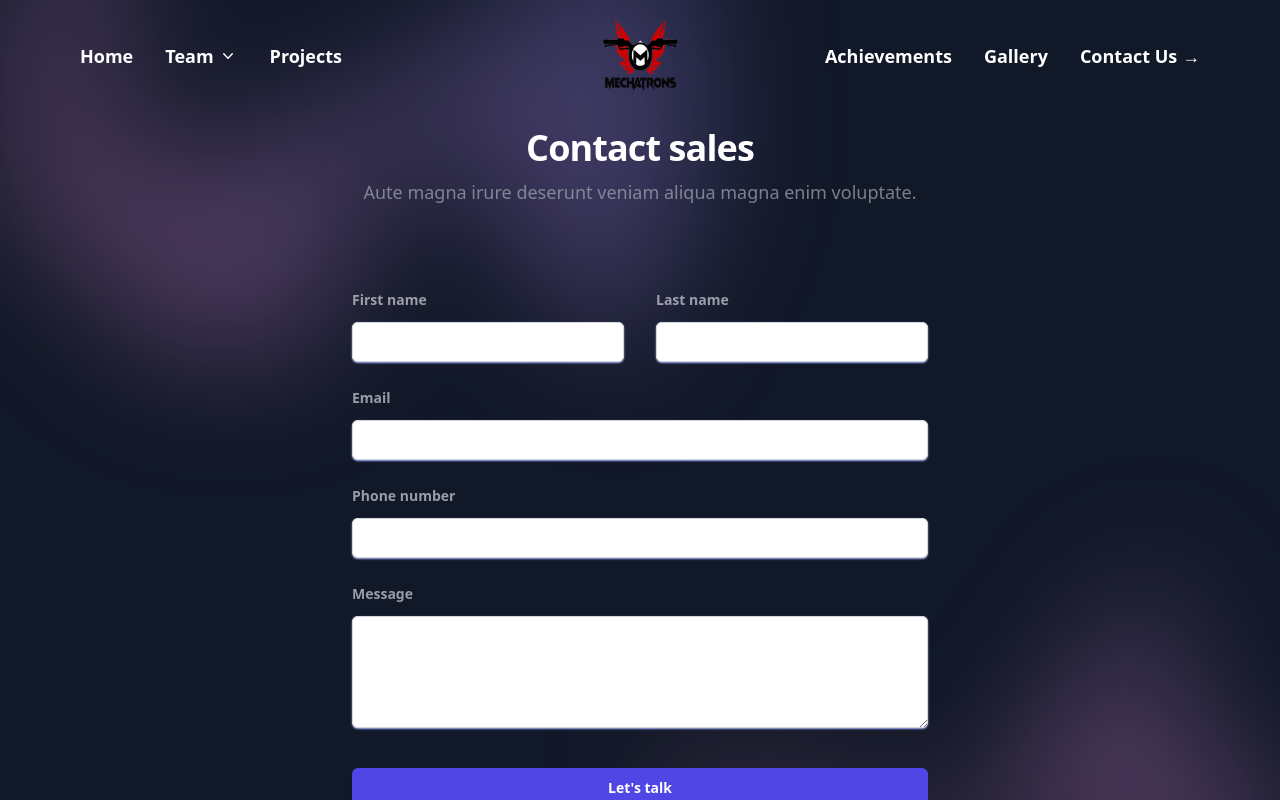
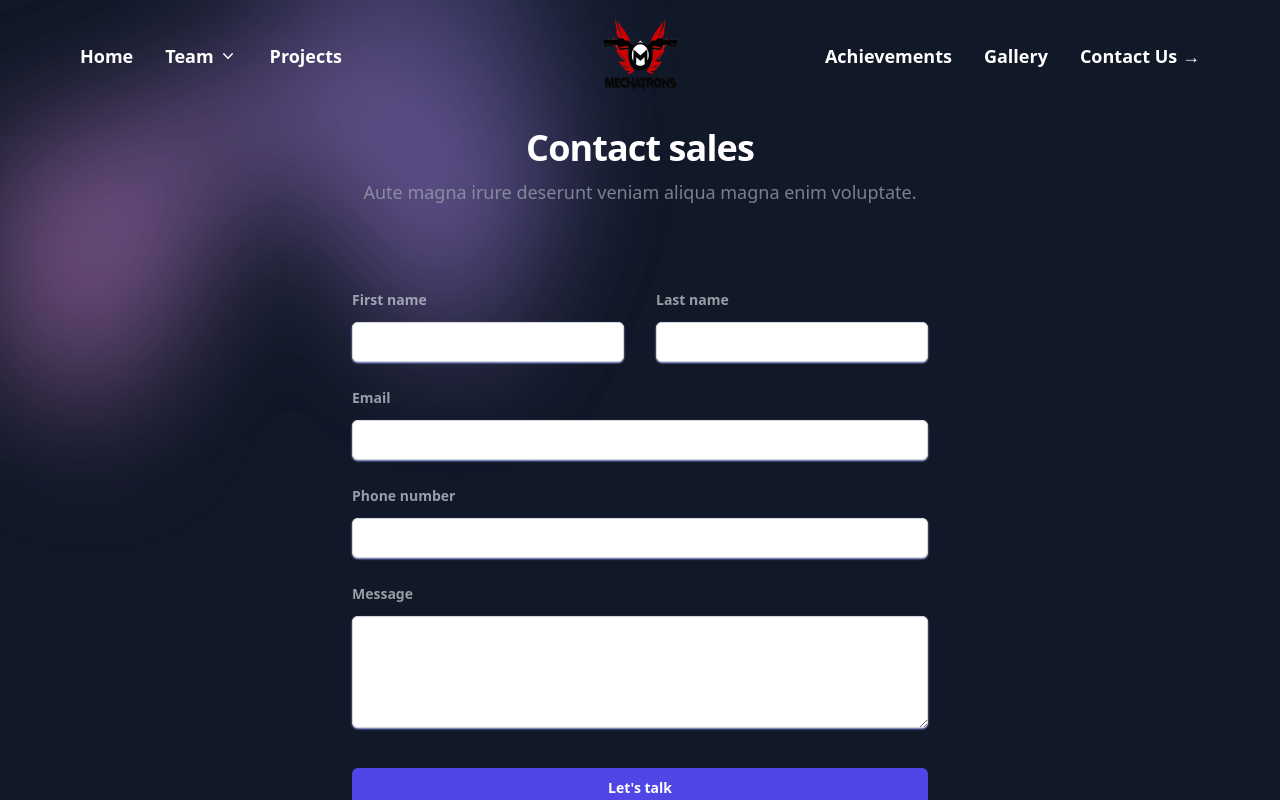
Before and after one commit to SRIRAMS2002/mechatrons07, a Next.js app: page /Contact in a window 1280 px wide. Shown: the top 800 px of the page. Built offline with nearby package versions, Linux system fonts and the light colour scheme.

Commit message:
update ui

```diff
--- a/src/pages/Contact.jsx
+++ b/src/pages/Contact.jsx
@@ -39,14 +39,14 @@ export default function Example() {
      <Navbar view={isSectionInView} />
 
       <div
-          className="absolute inset-x-0 -top-40 -z-10 transform-gpu overflow-hidden blur-3xl sm:-top-80"
+        className="absolute inset-x-0 top-[-10rem] -z-10 transform-gpu overflow-hidden blur-3xl sm:top-[-20rem]"
         aria-hidden="true"
       >
         <div
-            className="relative left-[calc(50%-11rem)] aspect-[1155/678] w-[36.125rem] -translate-x-1/2 rotate-[30deg] bg-gradient-to-tr from-[#ff80b5] to-[#9089fc] opacity-30 sm:left-[calc(50%-30rem)] sm:w-[72.1875rem]"
+          className="relative left-1/2 -z-10 aspect-[1155/678] w-[36.125rem] max-w-none -translate-x-1/2 rotate-[30deg] bg-gradient-to-tr from-[#ff80b5] to-[#9089fc] opacity-30 sm:left-[calc(50%-40rem)] sm:w-[72.1875rem]"
           style={{
             clipPath:
-                'polygon(74.1% 44.1%, 100% 61.6%, 97.5% 26.9%, 85.5% 0.1%, 80.7% 2%, 72.5% 32.5%, 60.2% 62.4%, 52.4% 68.1%, 47.5% 58.3%, 45.2% 34.5%, 27.5% 76.7%, 0.1% 64.9%, 17.9% 100%, 27.6% 76.8%, 76.1% 97.7%, 74.1% 44.1%)',
+            'polygon(74.1% 44.1%, 100% 61.6%, 97.5% 26.9%, 0.5% 0.1%, 80.7% 2%, 72.5% 32.5%, 60.2% 62.4%, 52.4% 68.1%, 47.5% 58.3%, 45.2% 34.5%, 27.5% 76.7%, 0.1% 64.9%, 17.9% 100%, 27.6% 76.8%, 76.1% 97.7%, 74.1% 44.1%)',
           }}
         />
       </div>
@@ -142,18 +142,6 @@ export default function Example() {
           </button>
         </div>
       </form>
-      <div
-          className="absolute inset-x-0 top-[calc(100%-13rem)] -z-10 transform-gpu overflow-hidden blur-3xl sm:top-[calc(100%-30rem)]"
-          aria-hidden="true"
-        >
-          <div
-            className="relative left-[calc(50%+3rem)] aspect-[1155/678] w-[36.125rem] -translate-x-1/2 bg-gradient-to-tr from-[#ff80b5] to-[#9089fc] opacity-30 sm:left-[calc(50%+36rem)] sm:w-[72.1875rem]"
-            style={{
-              clipPath:
-                'polygon(74.1% 44.1%, 100% 61.6%, 97.5% 26.9%, 85.5% 0.1%, 80.7% 2%, 72.5% 32.5%, 60.2% 62.4%, 52.4% 68.1%, 47.5% 58.3%, 45.2% 34.5%, 27.5% 76.7%, 0.1% 64.9%, 17.9% 100%, 27.6% 76.8%, 76.1% 97.7%, 74.1% 44.1%)',
-            }}
-          />
-        </div>
 
 
       {/* Footer Section */}
@@ -195,10 +183,20 @@ export default function Example() {
                 </h2>
             </div>
 
+            <div
+        className="absolute inset-x-0 bottom-0 -z-10 transform-gpu overflow-hidden blur-3xl sm:top-[-20rem]"
+        aria-hidden="true"
+      >
+        <div
+          className="relative left-1/2 -z-10 aspect-[1155/678] w-[36.125rem] max-w-none -translate-x-1/2 rotate-[30deg] bg-gradient-to-tr from-[#ff80b5] to-[#9089fc] opacity-30 sm:left-[calc(50%-40rem)] sm:w-[72.1875rem]"
+          style={{
+            clipPath:
+              'polygon(74.1% 44.1%, 100% 61.6%, 97.5% 26.9%, 85.5% 0.1%, 80.7% 2%, 72.5% 32.5%, 60.2% 62.4%, 52.4% 68.1%, 47.5% 58.3%, 45.2% 34.5%, 27.5% 76.7%, 0.1% 64.9%, 17.9% 100%, 27.6% 76.8%, 76.1% 97.7%, 74.1% 44.1%)',
+          }}
+        />
       </div>
 
-
-
+        </div>
 
     </div>
   )
```
Lines whose indentation alone changed are shown as unchanged.
